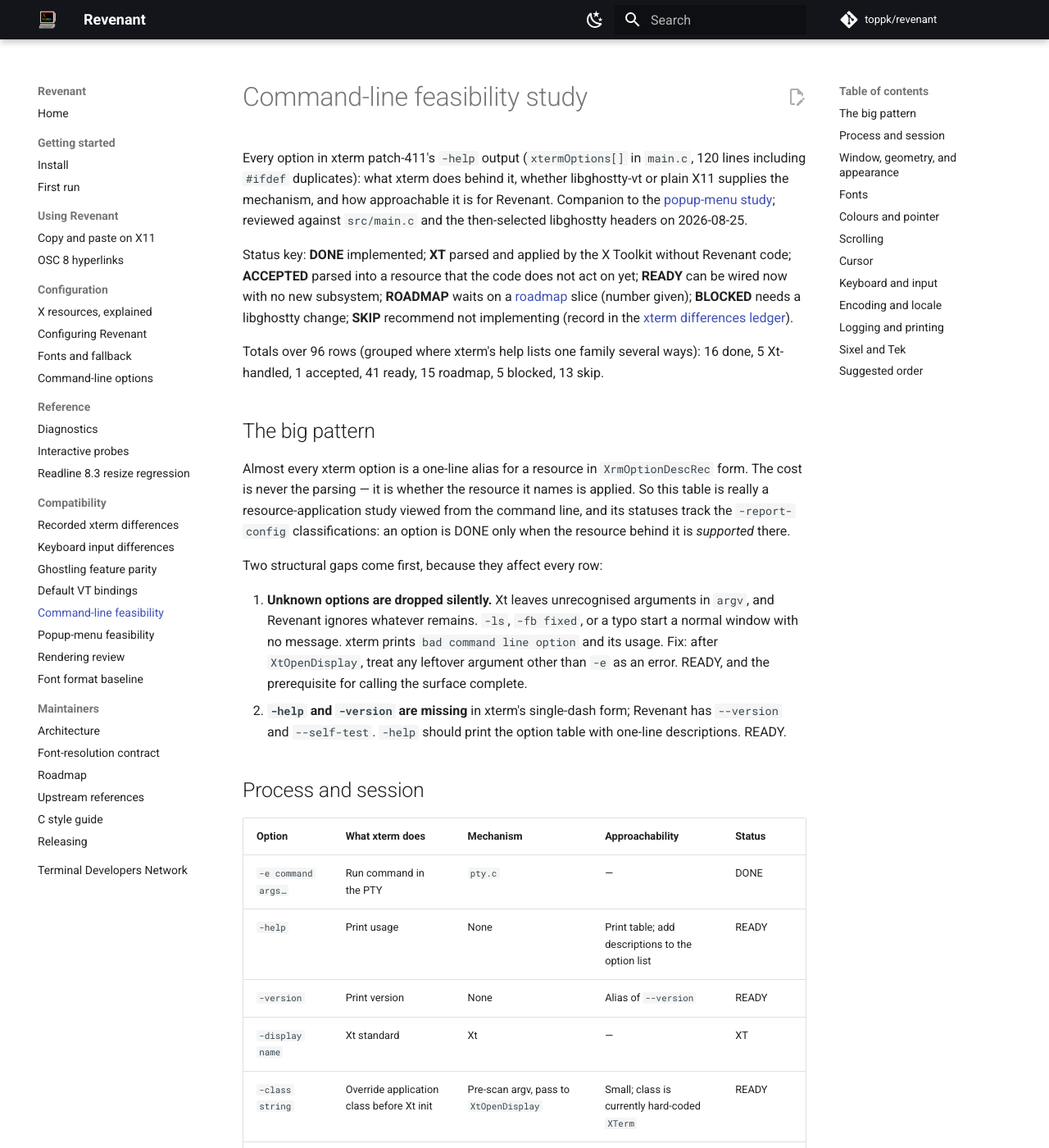
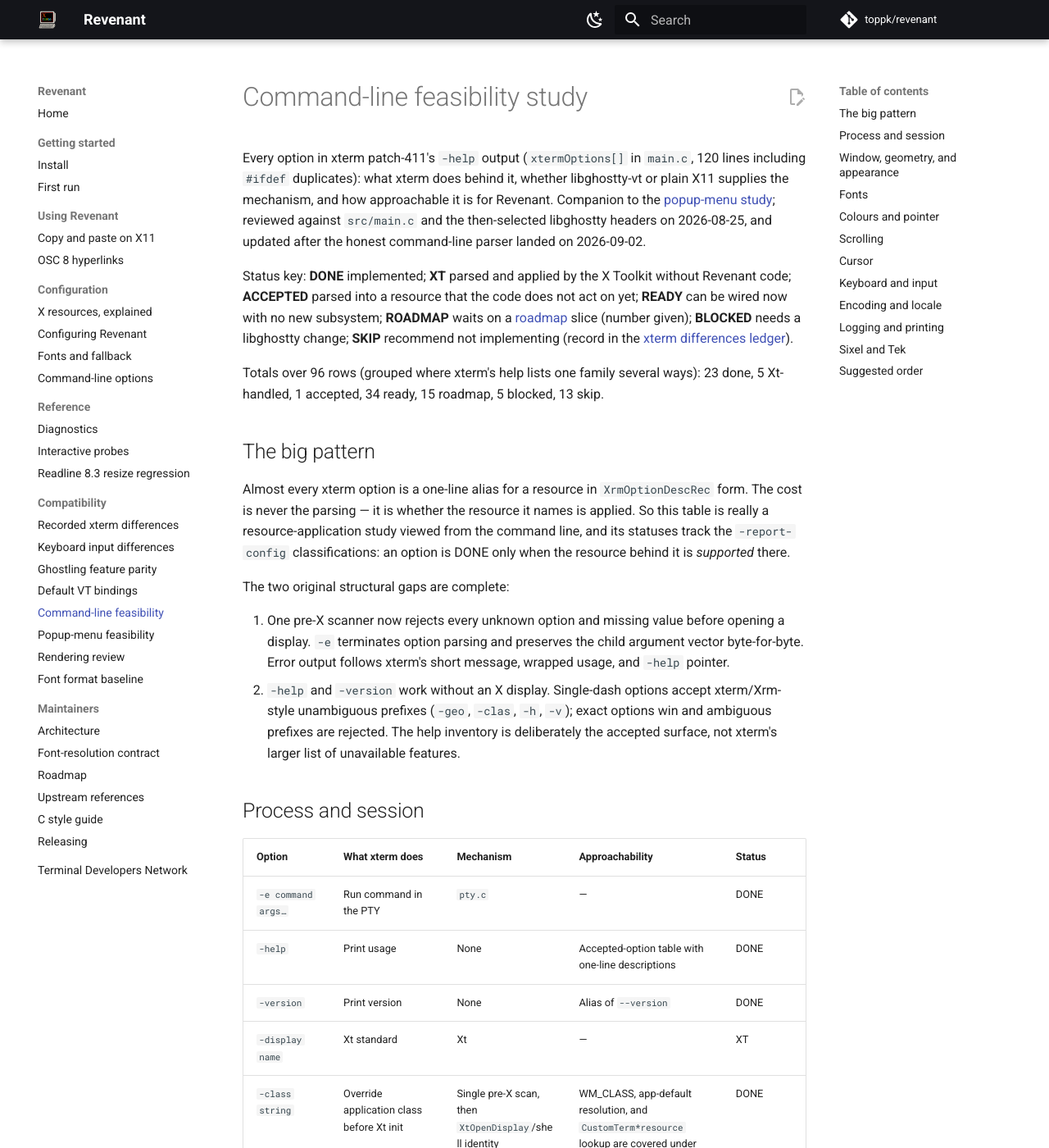
Before and after one commit to toppk/revenant, an MkDocs documentation site: the page built from docs/compatibility/command-line-feasibility.md, in a window 1280 px wide and 1400 px high. Shown: the whole window at 82% size. Built offline with MkDocs 1.6.1 and Material for MkDocs 9.7.7, drawn with Linux system fonts in a browser that asks for light colours; comment, search, counter and statistics services are not loaded; some of the changed text lies outside the part shown.

Commit message:
feat: align command-line parsing with xterm

```diff
--- a/docs/compatibility/command-line-feasibility.md
+++ b/docs/compatibility/command-line-feasibility.md
@@ -5,7 +5,8 @@ Every option in xterm patch-411's `-help` output (`xtermOptions[]` in
 does behind it, whether libghostty-vt or plain X11 supplies the mechanism,
 and how approachable it is for Revenant. Companion to the
 [popup-menu study](menu-feasibility.md); reviewed against `src/main.c` and
-the then-selected libghostty headers on 2026-08-25.
+the then-selected libghostty headers on 2026-08-25, and updated after the
+honest command-line parser landed on 2026-09-02.
 
 Status key: **DONE** implemented; **XT** parsed and applied by the X Toolkit
 without Revenant code; **ACCEPTED** parsed into a resource that the code does
@@ -15,7 +16,7 @@ given); **BLOCKED** needs a libghostty change; **SKIP** recommend not
 implementing (record in the [xterm differences ledger](drift.md)).
 
 Totals over 96 rows (grouped where xterm's help lists one family several
-ways): 16 done, 5 Xt-handled, 1 accepted, 41 ready, 15 roadmap, 5 blocked,
+ways): 23 done, 5 Xt-handled, 1 accepted, 34 ready, 15 roadmap, 5 blocked,
 13 skip.
 
 ## The big pattern
@@ -27,17 +28,17 @@ study viewed from the command line, and its statuses track the
 `-report-config` classifications: an option is DONE only when the resource
 behind it is *supported* there.
 
-Two structural gaps come first, because they affect every row:
+The two original structural gaps are complete:
 
-1. **Unknown options are dropped silently.** Xt leaves unrecognised
-   arguments in `argv`, and Revenant ignores whatever remains. `-ls`, `-fb
-   fixed`, or a typo start a normal window with no message. xterm prints
-   `bad command line option` and its usage. Fix: after `XtOpenDisplay`,
-   treat any leftover argument other than `-e` as an error. READY, and the
-   prerequisite for calling the surface complete.
-2. **`-help` and `-version` are missing** in xterm's single-dash form;
-   Revenant has `--version` and `--self-test`. `-help` should print the option
-   table with one-line descriptions. READY.
+1. One pre-X scanner now rejects every unknown option and missing value before
+   opening a display. `-e` terminates option parsing and preserves the child
+   argument vector byte-for-byte. Error output follows xterm's short message,
+   wrapped usage, and `-help` pointer.
+2. `-help` and `-version` work without an X display. Single-dash options accept
+   xterm/Xrm-style unambiguous prefixes (`-geo`, `-clas`, `-h`, `-v`); exact
+   options win and ambiguous prefixes are rejected. The help inventory is
+   deliberately the accepted surface, not xterm's larger list of unavailable
+   features.
 
 ## Process and session
 
@@ -46,11 +47,11 @@ Two structural gaps come first, because they affect every row:
 | Option | What xterm does | Mechanism | Approachability | Status |
 | --- | --- | --- | --- | --- |
 | `-e command args…` | Run command in the PTY | `pty.c` | — | DONE |
-| `-help` | Print usage | None | Print table; add descriptions to the option list | READY |
-| `-version` | Print version | None | Alias of `--version` | READY |
+| `-help` | Print usage | None | Accepted-option table with one-line descriptions | DONE |
+| `-version` | Print version | None | Alias of `--version` | DONE |
 | `-display name` | Xt standard | Xt | — | XT |
-| `-class string` | Override application class before Xt init | Pre-scan argv, pass to `XtOpenDisplay` | Small; class is currently hard-coded `XTerm` | READY |
-| `-name string` | Override instance name (`xterm.` resources, icon, title) | Same pre-scan; currently `"xterm"` is passed explicitly so Xt never sees `-name` | Same change as `-class`; Roadmap #6 names it explicitly | READY |
+| `-class string` | Override application class before Xt init | Single pre-X scan, then `XtOpenDisplay`/shell identity | WM_CLASS, app-default resolution, and `CustomTerm*resource` lookup are covered under Xvfb | DONE |
+| `-name string` | Override instance name (`xterm.` resources, icon, title) | Same scan; `-e` defaults icon/title to the child basename | WM_CLASS, `custom*resource`, command provenance, WM_NAME, and WM_ICON_NAME are covered under Xvfb | DONE |
 | `-/+ls` | `loginShell`: prefix `argv[0]` with `-` | `pty.c` exec | One line at exec time | READY |
 | `-tn name` | `termName`: `TERM` for the child | `pty.c` environment; libghostty `OPT_TERMINFO_NAME` should match for XTGETTCAP | Set env; also feed the name to libghostty | READY |
 | `-ti termid` | `decTerminalID`: DA responses (vt100/220/…) | libghostty answers DA itself; no terminal-ID option in the reviewed API | Needs an ID option or DA callback | BLOCKED |
@@ -74,10 +75,10 @@ Two structural gaps come first, because they affect every row:
 | Option | What xterm does | Mechanism | Approachability | Status |
 | --- | --- | --- | --- | --- |
 | `-geometry geom` | Size in characters | — | — | DONE |
-| `#geom` | `iconGeometry` | Xt shell resource | Sticky-arg entry in option table; resource already supported | READY |
+| `#geom` | `iconGeometry` | Xt shell resource | Sticky-arg entry in option table; resource already supported | DONE |
 | `%geom` | Tek window geometry | None | Tek not planned | SKIP |
-| `-title string` / `-T string` | Window title | Xt shell | `-T` needs a table entry aliasing `.title` | XT / READY |
-| `-n string` | `iconName` | Xt shell | Table entry aliasing `.iconName` | READY |
+| `-title string` / `-T string` | Window title | Xt shell | Both forms resolve through `.title` | DONE |
+| `-n string` | `iconName` | Xt shell | Table entry aliases `.iconName` | DONE |
 | `-iconic` | Start iconified | Xt | — | XT |
 | `-/+maximized` | `_NET_WM_STATE_MAXIMIZED_*` at startup | EWMH client message | Same helper as the fullscreen menu entry | READY |
 | `-/+fullscreen` | `_NET_WM_STATE_FULLSCREEN` at startup | EWMH client message | Same helper | READY |
@@ -118,7 +119,7 @@ Two structural gaps come first, because they affect every row:
 | Option | What xterm does | Mechanism | Approachability | Status |
 | --- | --- | --- | --- | --- |
 | `-bg color` / `-fg color` | Background / foreground | Xt → `vt100` core and `foreground` | — | XT |
-| `-cr color` | `cursorColor` | Resource supported | Table entry aliasing `*cursorColor` | READY |
+| `-cr color` | `cursorColor` | Resource supported | Table entry aliases `*cursorColor` | DONE |
 | `-ms color` | `pointerColor` | Resource merged, not applied | `XRecolorCursor`; pairs with `pointerShape` | READY |
 | `-pf fontname` | `pointerFont` | None | Cursor font glyphs; trivial with `XCreateGlyphCursor` | READY |
 | `-selbg` / `-selfg color`, `-/+hm` | Selection colours, `highlightColorMode` | Selection renderer | Roadmap #4 | ROADMAP #4 |
@@ -192,13 +193,13 @@ Two structural gaps come first, because they affect every row:
 
 ## Suggested order
 
-1. **Slice A — make the surface honest.** Reject unknown options, add
+1. **Slice A — make the surface honest. Completed.** Reject unknown options, add
    `-help`/`-version`, and add every pure-alias entry for resources that are
    already supported: `-T`, `-n`, `#geom`, `-cr`. This is an afternoon and
    removes the silent-ignore trap.
-2. **Slice B — `-name`/`-class`** by pre-scanning `argv` before
-   `XtOpenDisplay`; Roadmap #6 calls this out as the last blocker before the
-   command line is declared complete.
+2. **Slice B — `-name`/`-class`. Completed.** One scan supplies the application
+   and shell identity before `XtOpenDisplay`; Xvfb tests pin resource aliases
+   and the resulting WM properties.
 3. **Slice C — process options** in `pty.c`: `-ls`, `-tn`, `-tm`, `-ie`,
    `-hold`, `-wf`, `-mesg`, `-baudrate`, `-l`/`-lf`, `-lc`/`-lcc`.
 4. **Slice D — startup application of existing menu modes**: `-rv`, `-aw`,
```
Also changed, not shown: HANDOFF.md (+20 -20 lines), docs/compatibility/drift.md (+40 -4 lines), docs/configuration/command-line.md (+27 -8 lines), docs/maintainers/architecture.md (+4 -0 lines), docs/maintainers/roadmap.md (+3 -1 lines), 9 other files.
